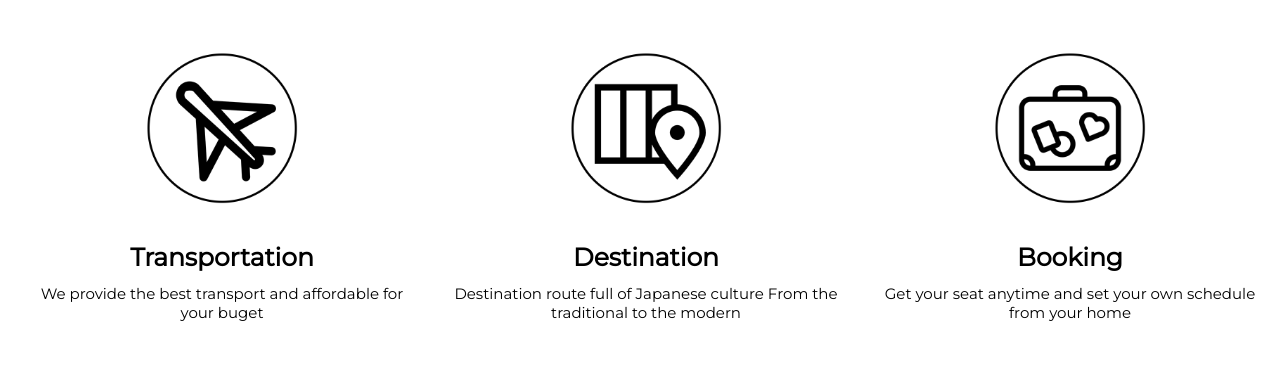
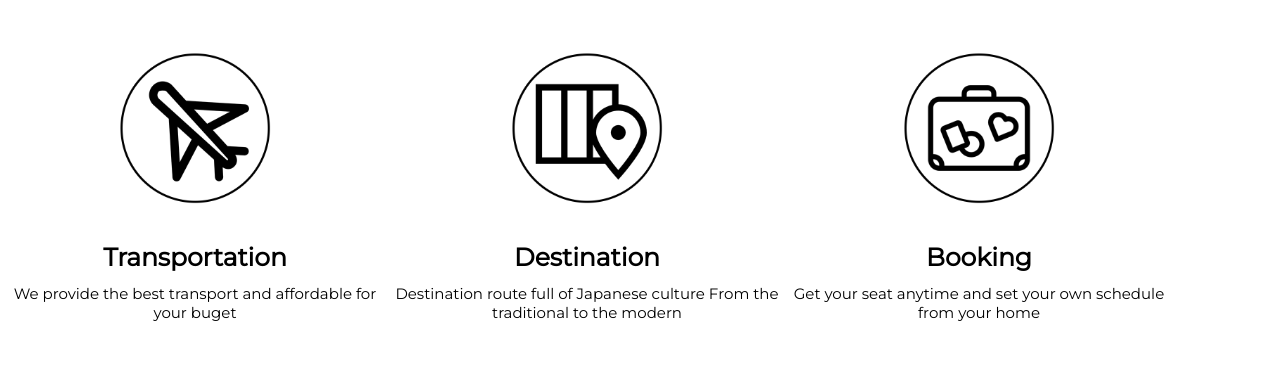
Before and after one commit to subaduck/bodrex, a plain HTML site: page index.html in a window 1280 px wide. Shown: the part 808-1194 px from the top of the page. Drawn offline with Linux system fonts and the light colour scheme; grey boxes are pictures that could not be loaded.

Commit message:
Update style.css
Test icon

```diff
--- a/style.css
+++ b/style.css
@@ -168,8 +168,8 @@ body, html {
 .tour-container {
     text-align:center;
     width:30%;
-    padding-left:30px;
-    padding-right:10px;
+    padding-left:3px;
+    padding-right:5px;
 }
 
 .tour-container img {
```
